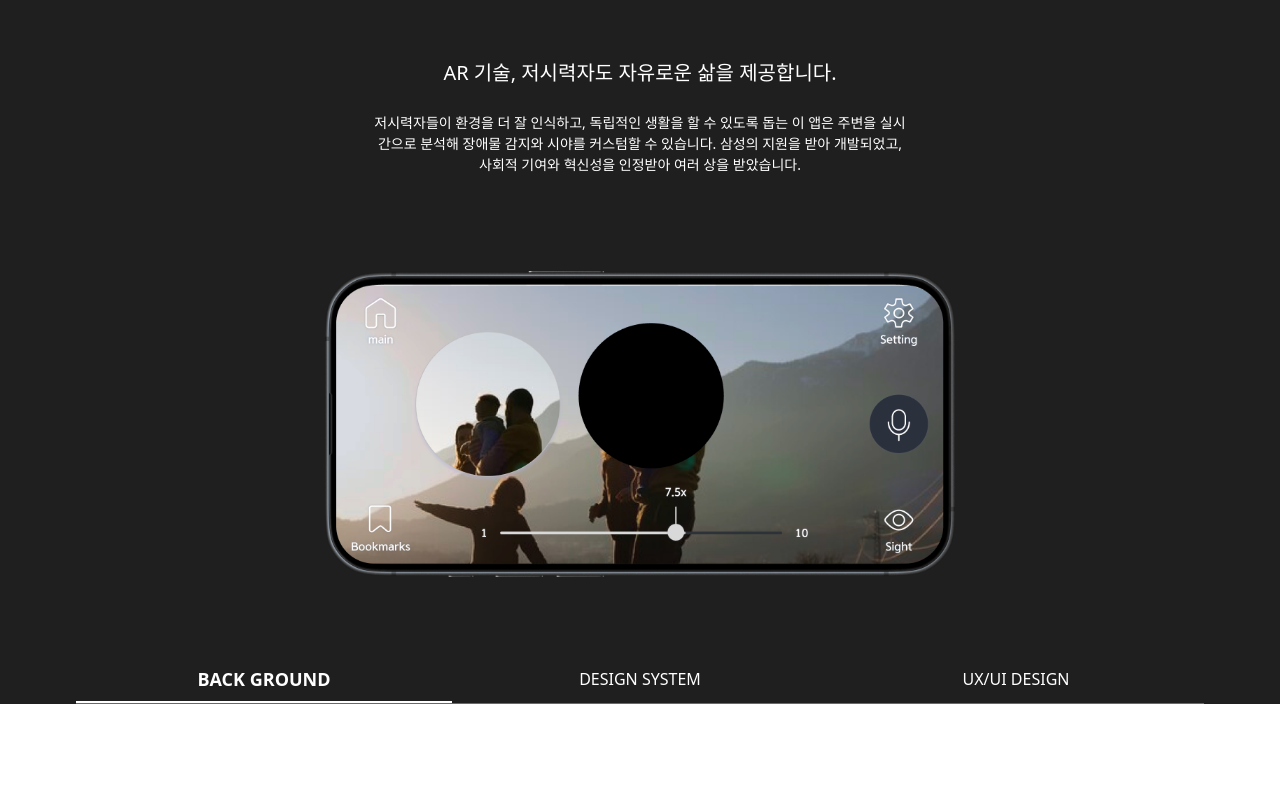
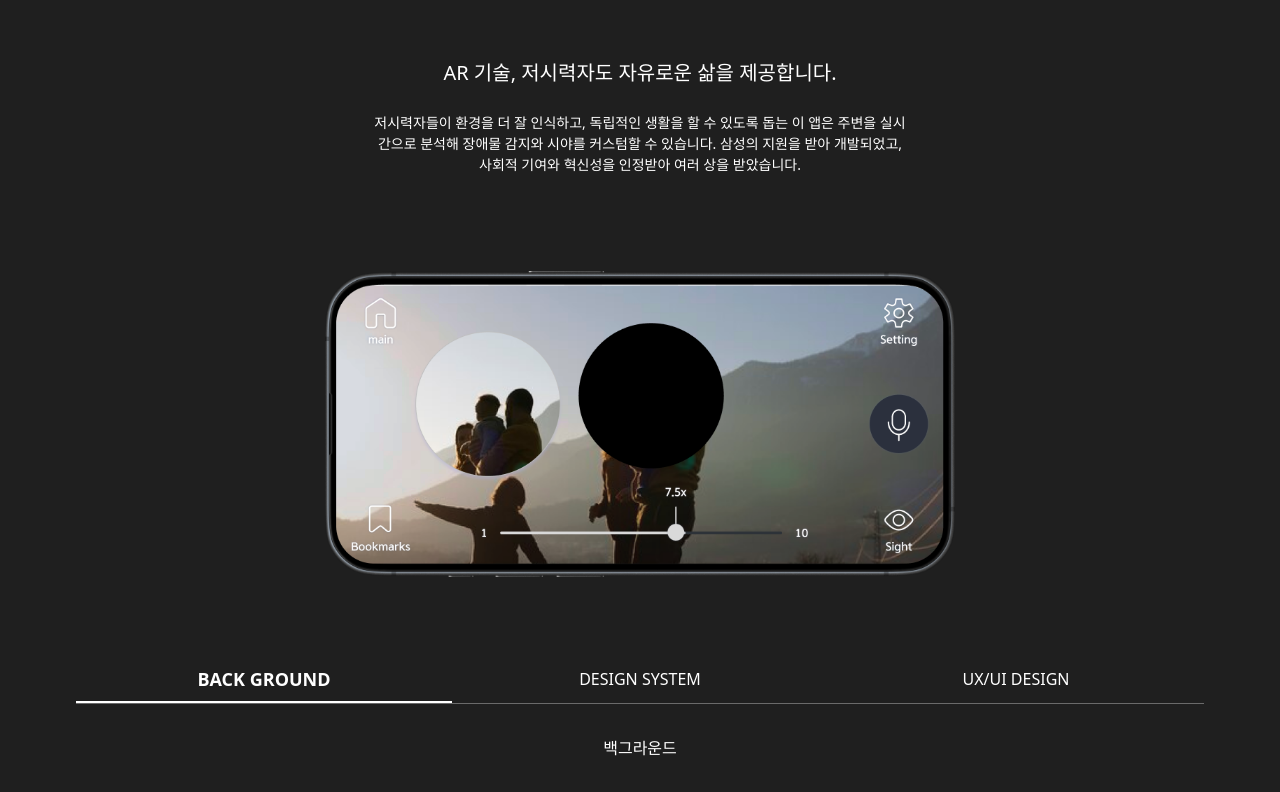
Before and after one commit to hyebinkimsdf/portfolio, a React (Vite) app: page /eyecane in a window 1280 px wide. Shown: the part 324-1116 px from the top of the page. Before the commit the page ends 1028 px from the top, so only its background shows below. Built offline with nearby package versions, Linux system fonts and the light colour scheme.

Commit message:
feat: tab 선택시 콘텐츠 상태값 변경

```diff
--- a/src/compoments/eyecane/Tab.tsx
+++ b/src/compoments/eyecane/Tab.tsx
@@ -1,34 +1,48 @@
 import { useState } from "react";
 
-export function Tab() {
-  const [selectedTab, setSelectedTab] = useState("BACK GROUND"); // 초기 선택 탭
+interface TabProps {
+  background: string;
+  designSystem: string;
+  design: string;
+}
+
+export function Tab({ background, designSystem, design }: TabProps) {
+  const [selectedTab, setSelectedTab] = useState("BACK GROUND");
 
   const tabs = ["BACK GROUND", "DESIGN SYSTEM", "UX/UI DESIGN"];
 
+  // 탭 컨텐츠를 렌더링하는 함수
+  const renderContent = () => {
+    switch (selectedTab) {
+      case "BACK GROUND":
+        return <div className="py-8">{background}</div>;
+      case "DESIGN SYSTEM":
+        return <div className="py-8">{designSystem}</div>;
+      case "UX/UI DESIGN":
+        return <div className="py-8">{design}</div>;
+      default:
+        return null;
+    }
+  };
+
   return (
+    <>
       <div className="max-w-[1128px] mx-auto w-full flex mt-20 justify-center items-center border-b-[1px] border-[#6A6A6A]">
         {tabs.map((tab) => (
           <p
             key={tab}
             onClick={() => setSelectedTab(tab)}
-          className={`
-            flex-1
-            text-center
-            cursor-pointer
-            py-2
-            transition-all
-            duration-200
-            border-b-2
-            ${
+            className={`flex-1 text-center cursor-pointer py-2 transition-all duration-200 border-b-2 ${
               selectedTab === tab
                 ? "text-lg font-bold border-white"
                 : "border-transparent"
-            }
-          `}
+            }`}
           >
             {tab}
           </p>
         ))}
       </div>
+      {renderContent()}
+    </>
   );
 }
--- a/src/pages/Eyecane.tsx
+++ b/src/pages/Eyecane.tsx
@@ -2,7 +2,7 @@ import { Tab } from "../compoments/eyecane/Tab";
 
 export default function Eyecane() {
   return (
-    <div className="w-full min-h-screen pt-[10vh] bg-[#1F1F1F] text-white flex flex-col justify-center items-center mx-auto">
+    <div className="w-full min-h-screen pt-[10vh] bg-[#1F1F1F] text-white flex flex-col justify-center items-center mx-auto px-4">
       <div className="text-center flex flex-col justify-center items-center mt-20">
         <p className="text-[20px] mb-10">2024.01 ~ 2024.12</p>
         <p className="text-[80px]  font-bold mb-8">EYECANE</p>
@@ -20,7 +20,11 @@ export default function Eyecane() {
           className="max-w-[900px] w-[70%]"
         />
       </div>
-      <Tab />
+      <Tab
+        background={"백그라운드"}
+        designSystem={"디자인 시스템"}
+        design={"디자인인"}
+      />
     </div>
   );
 }
```
Lines whose indentation alone changed are shown as unchanged.
